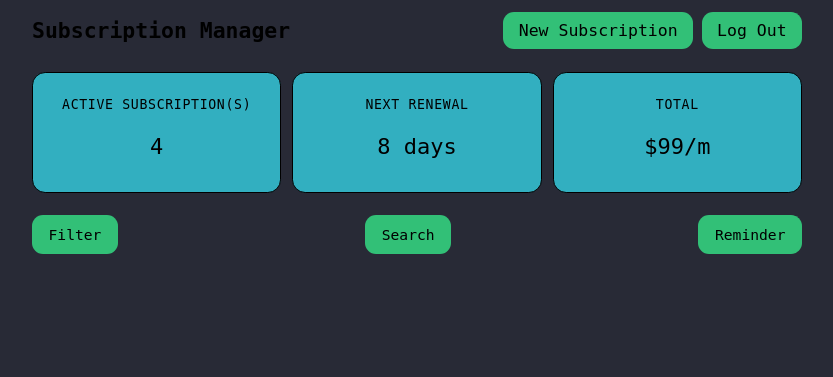
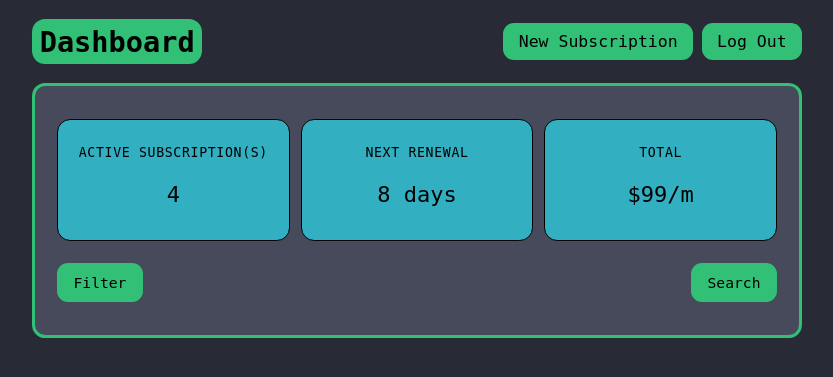
Before and after one commit to chaara-dev/ACIT2911-Group-8, a Python web app: template templates/dashboard.html in a window 1280 px wide. Shown: the top 377 px of the page, without its empty margins (223-1056 px from the left). Run offline with Jinja, Linux system fonts and the light colour scheme; the template is opened without the code that fills it, so the values that code supplies are empty.

Commit message:
Fix broken HTML tags

```diff
--- a/templates/dashboard.html
+++ b/templates/dashboard.html
@@ -1,5 +1,6 @@
 <!doctype html>
 <html lang="en">
+
 <head>
     <meta charset="UTF-8" />
     <meta name="viewport" content="width=device-width, initial-scale=1.0" />
@@ -9,18 +10,14 @@
 </head>
 
 <body>
-    <div class="container">
-      <header class="header">
-        <h2 class="sub">Subscription Manager</h2>
+    <header>
+        <h1>Dashboard</h1>
         <div id="buttons">
-          <a
-            href="../templates/subscription-create.html"
-            class="new-subscription"
-            >New Subscription</a
-          >
+            <a href="../templates/subscription-create.html" class="new-subscription">New Subscription</a>
             <button class="account">Log Out</button>
         </div>
     </header>
+    <main>
         <div class="stats">
             <div class="stat-box">
                 <p class="stat-text">Active Subscription(s)</p>
@@ -38,9 +35,11 @@
         <div class="action">
             <button id="filter-button">Filter</button>
             <button id="search-button">Search</button>
-        <button class="reminder" id="reminder-button">Reminder</button>
         </div>
         <div class="cards"></div>
         </div>
+    </main>
+
 </body>
+
 </html>
```
Lines whose indentation alone changed are shown as unchanged.
